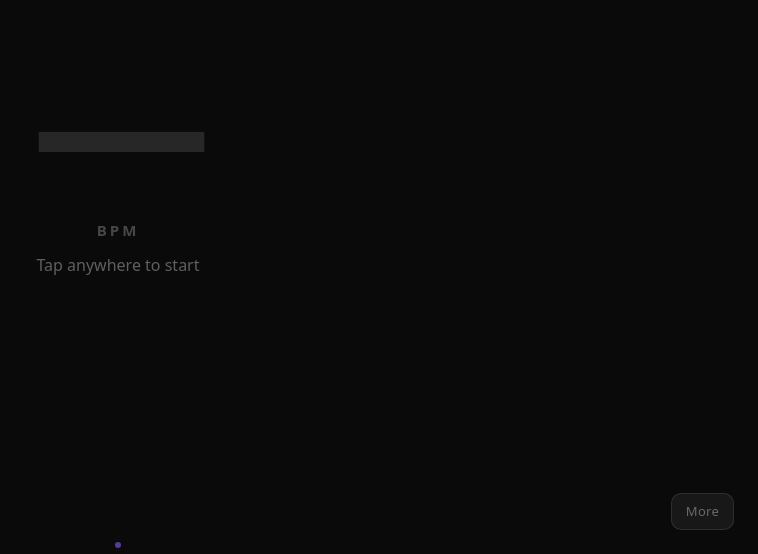
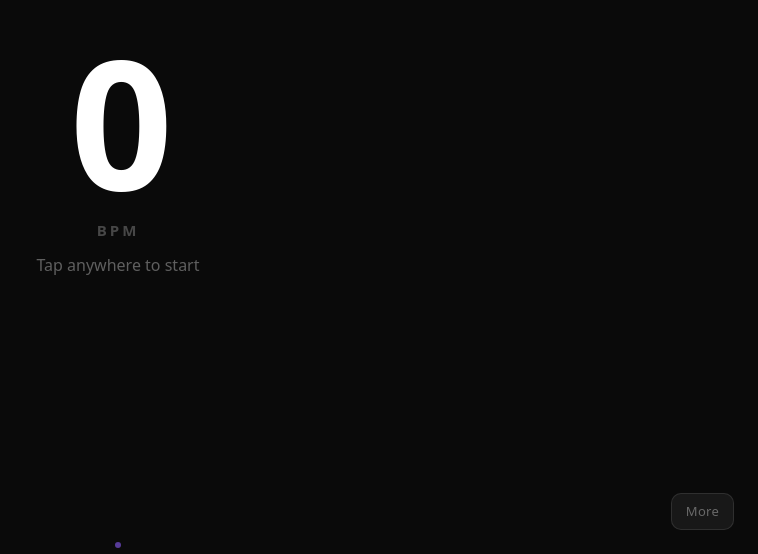
Before and after one commit to smtchahal/tap-bpm, a React (Vite) app: page / in a window 1280 px wide. Shown: the part 246-800 px from the top of the page, without its empty margins (522-1280 px from the left). Built offline with nearby package versions, Linux system fonts and the light colour scheme.

Commit message:
Show 0 instead of hyphen

```diff
--- a/src/App.tsx
+++ b/src/App.tsx
@@ -89,13 +89,13 @@ export default function App() {
               fontWeight: 800,
               letterSpacing: '-0.04em',
               lineHeight: 1,
-              color: displayBpm !== null ? '#ffffff' : 'rgba(255,255,255,0.12)',
+              color: '#ffffff',
               fontVariantNumeric: 'tabular-nums',
               minWidth: 'clamp(160px, 40vw, 320px)',
               textAlign: 'center',
             }}
           >
-            {displayBpm !== null ? displayBpm : '—'}
+            {displayBpm !== null ? displayBpm : 0}
           </div>
         </div>
 
```
